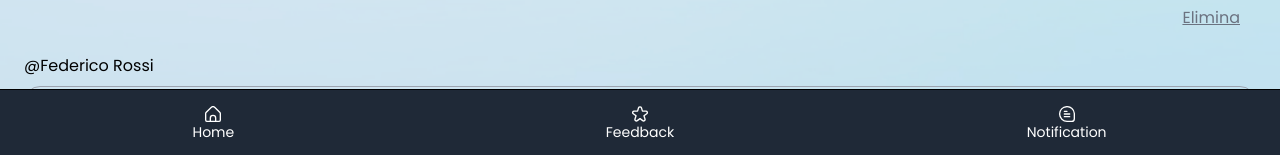
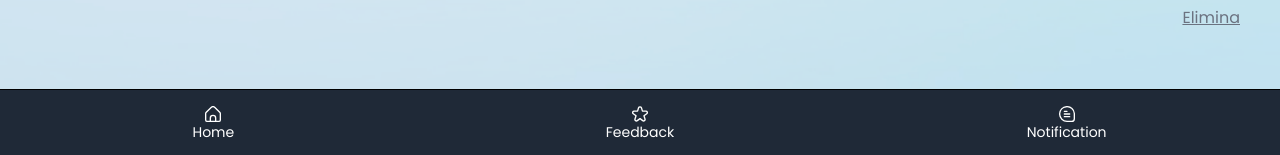
Before and after one commit to sconfa-8/FALSA-Project, a Nuxt app: page /hr/notification in a window 1280 px wide. Shown: the part 642-797 px from the top of the page. Built offline with nearby package versions, Linux system fonts and the light colour scheme.

Commit message:
fix: label

```diff
--- a/pages/hr/notification.vue
+++ b/pages/hr/notification.vue
@@ -48,18 +48,5 @@
         <button class="text-gray-500 underline">Elimina</button>
       </div>
     </div>
-
-    <div class="space-y-2">
-      <p>@Federico Rossi</p>
-      <div class="border border-gray-400 rounded-2xl p-4">
-        <p>
-          Lorem ipsum dolor sit amet, consectetur adipiscing elit, sed do
-          eiusmod tempor incididunt ut labore et dolore magna aliqua.
-        </p>
-      </div>
-      <div class="w-full flex justify-end px-4">
-        <button class="text-gray-500 underline">Elimina</button>
-      </div>
-    </div>
   </div>
 </template>
```
